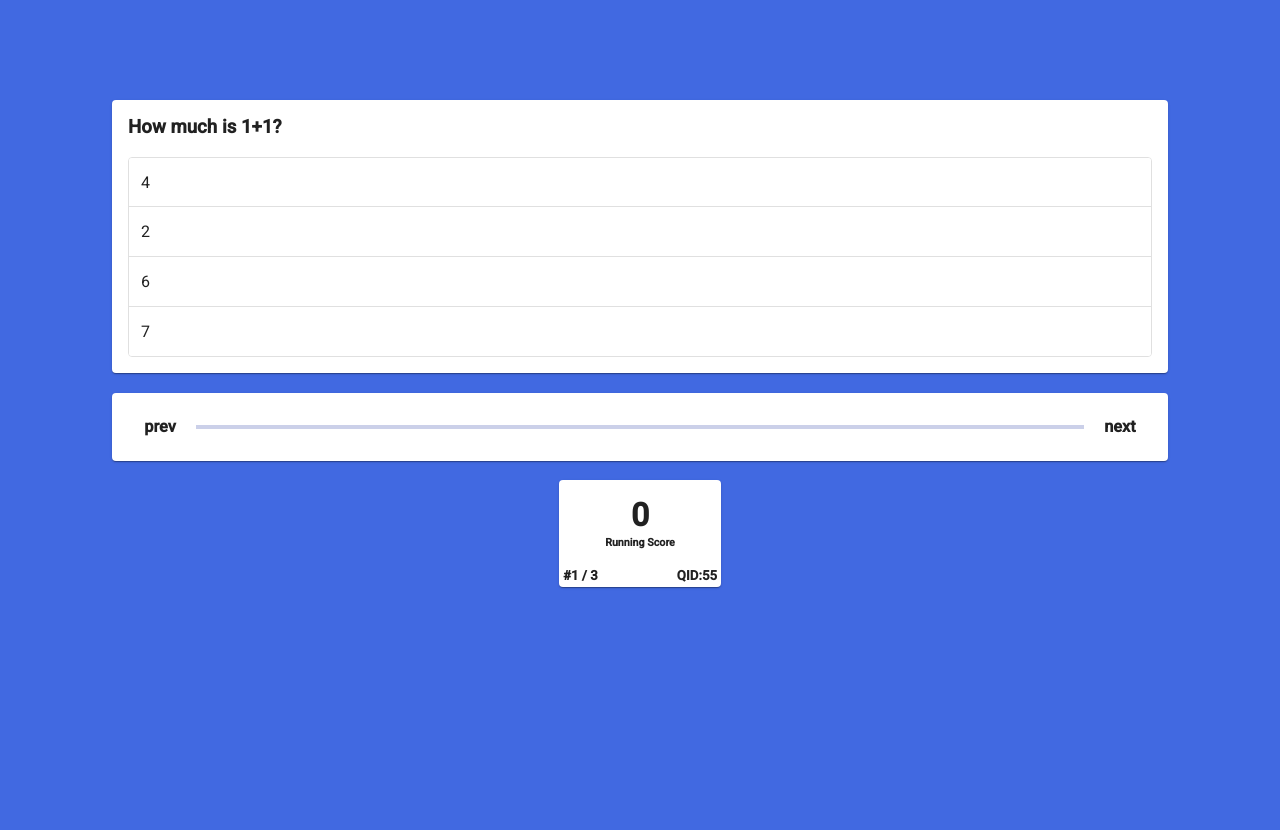
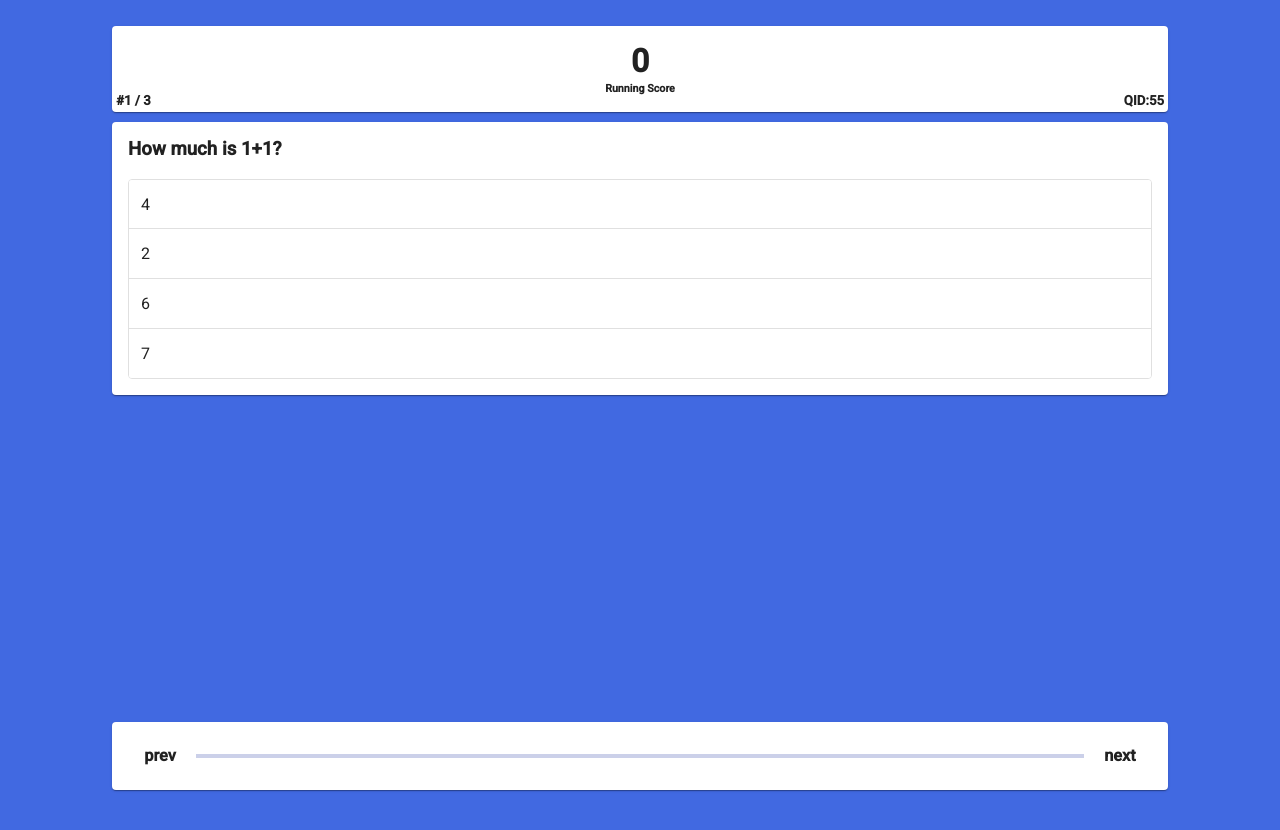
Before and after one commit to R-BRMN/hermes-site, an Angular app: page / in a window 1280 px wide. Shown: the top 830 px of the page. After the commit the page ends 800 px from the top, so only its background shows below. Built offline with nearby package versions, Linux system fonts and the light colour scheme.

Commit message:
rearranged UI

```diff
--- a/src/app/app.component.css
+++ b/src/app/app.component.css
@@ -0,0 +1,13 @@
+app-score {
+    margin-top: 10px;
+    margin-bottom: 10px;
+}
+
+app-progress {
+    margin-top: auto;
+    margin-bottom: 10px;
+}
+
+app-question {
+
+}
--- a/src/app/app.component.html
+++ b/src/app/app.component.html
@@ -1,5 +1,3 @@
+<app-score></app-score>
 <app-question></app-question>
 <app-progress></app-progress>
-<br>
-<app-score></app-score>
-<br>
--- a/src/app/progress/progress.component.css
+++ b/src/app/progress/progress.component.css
@@ -6,6 +6,8 @@ mat-card {
     justify-content: space-around;
     align-items: center;
     width: 80vw;
+    margin-bottom:2vh;
+    margin-bottom:auto;
 }
 mat-progress-bar {
     min-width: 50%;
--- a/src/app/question/question.component.css
+++ b/src/app/question/question.component.css
@@ -1,3 +1,7 @@
+mat-card {
+    margin-top: auto;
+}
+
 .example-radio-group {
     display: flex;
     flex-direction: column;
@@ -33,8 +37,6 @@ mat-button-toggle {
     background-color: indigo;
 }
 
-.answer {
-}
 .question {
     text-align: -webkit-left;
     overflow: auto;
--- a/src/app/score/score.component.css
+++ b/src/app/score/score.component.css
@@ -1,6 +1,9 @@
 mat-card {
     position: relative;
     width: 130px;
+    width: 80vw;
+    margin-top: 2vh;
+    height: fit-content;
 }
 
 #stat2, #stat3 {
@@ -23,3 +26,9 @@ h6 {
 h1 {
     margin-bottom: 2px;
 }
+h2 {
+    margin-bottom: 0px;
+}
+h5 {
+    margin: 0px;
+}
--- a/src/styles.css
+++ b/src/styles.css
@@ -1,4 +1,14 @@
 /* You can add global styles to this file, and also import other style files */
 
 html, body { height: 100%; }
-body { padding-top:100px; background-color: royalblue; margin: 0; font-family: Roboto, "Helvetica Neue", sans-serif; text-align: -webkit-center;}
+body {
+     background-color: royalblue;
+     margin: 0;
+     font-family: Roboto, "Helvetica Neue", sans-serif;
+     text-align: -webkit-center;}
+app-root {
+    display: flex;
+    flex-direction: column;
+    justify-content: start;
+    height: 100vh;
+}
```
Also changed, not shown: 7 other files (tests, documents, lock files or other folders).
